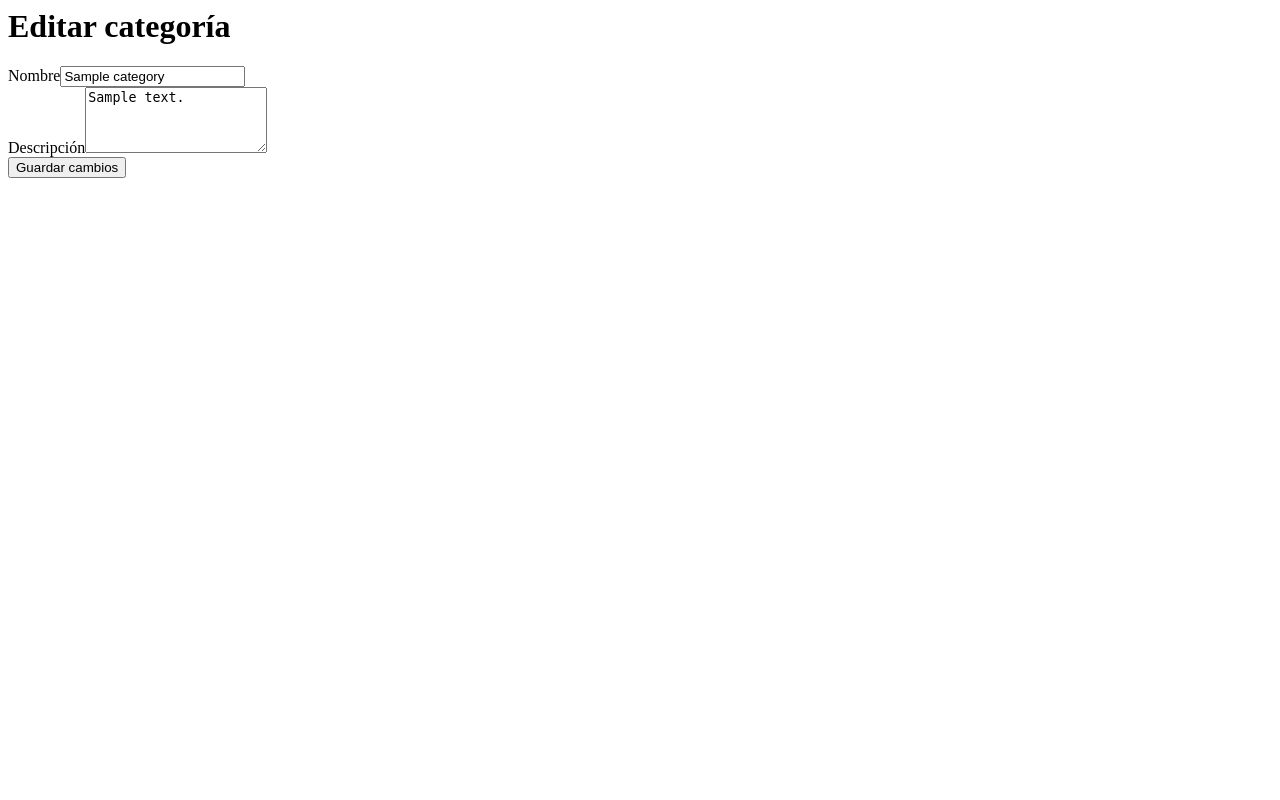
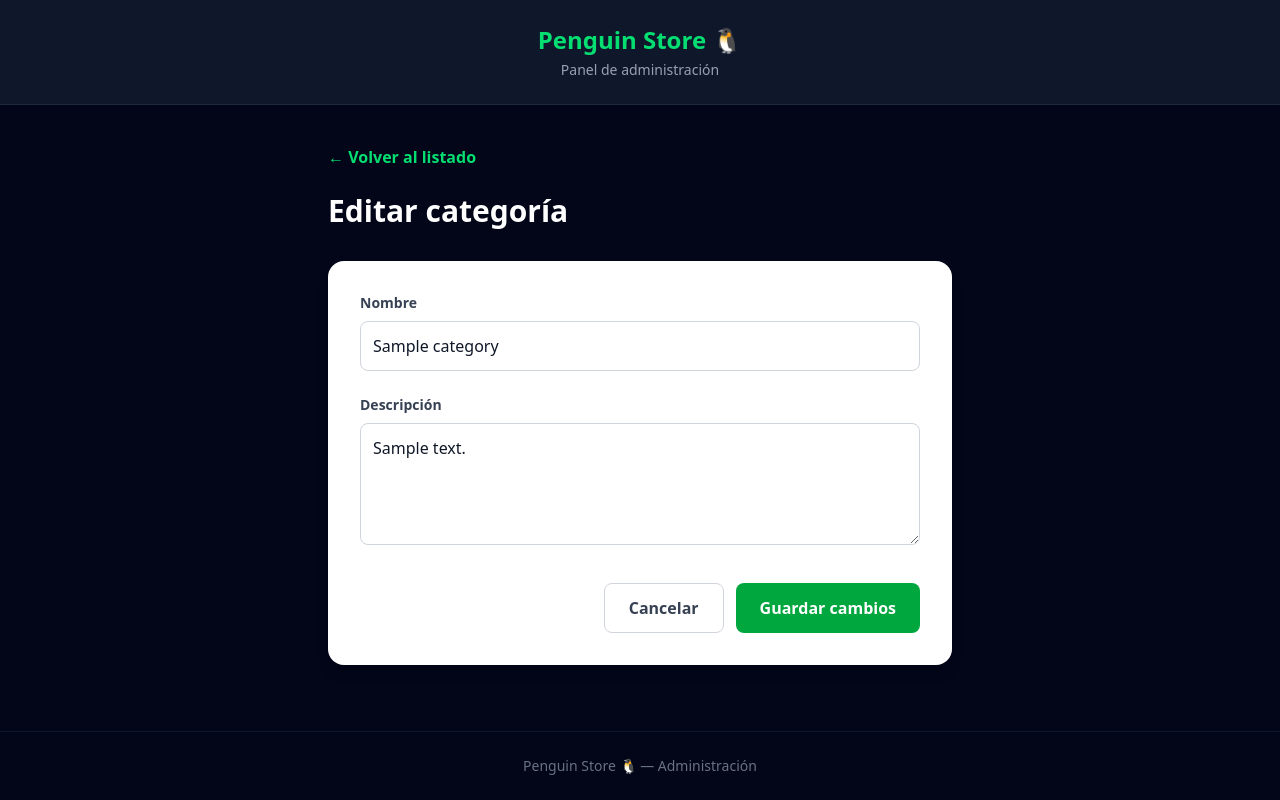
Before and after one commit to JuanCastro-H/PenguinStore-FullStack-Challenge-1-TheHatch, a Node project: template backend/src/views/admin/categories/form.pug in a window 1280 px wide. Run offline with Node 20 templates, Linux system fonts and the light colour scheme; the template is opened without the code that fills it: most values are stand-ins (such as "Sample title", 1, 10 or a date in 2020); style sheets or scripts are compiled from the project's sources.

Commit message:
feat(backend/src/views/admin/categories/form.pug): Mejorar estilo visual del formulario para crear categorias

```diff
--- a/backend/src/views/admin/categories/form.pug
+++ b/backend/src/views/admin/categories/form.pug
@@ -1,33 +1,86 @@
-h1.text-3xl.font-bold.mb-6= category ? "Editar categoría" : "Crear categoría"
+doctype html
+html(lang="es")
+    head
+        meta(charset="UTF-8")
+        meta(name="viewport" content="width=device-width, initial-scale=1.0")
+        title= title
+        link(rel="stylesheet" href="/css/styles.css")
 
-form(
-    action=category ? `/admin/categories/${category._id}/edit` : "/admin/categories"
-    method="POST"
-    class="mt-6 space-y-4"
-)
-    input(type="hidden" name="_csrf" value=csrfToken)
+    body(class="bg-slate-950 text-white min-h-screen flex flex-col")
 
-    div
-        label.block.font-bold(for="name") Nombre
-        input#name(
-            type="text"
-            name="name"
-            required
-            maxlength="50"
-            value=category ? category.name : ""
-            class="border rounded p-2 w-full"
-        )
+        //- =============================================
+        //- ENCABEZADO
+        //- =============================================
 
-    div
-        label.block.font-bold(for="description") Descripción
-        textarea#description(
-            name="description"
-            maxlength="250"
-            rows="4"
-            class="border rounded p-2 w-full"
-        )= category ? category.description : ""
+        header(class="bg-slate-900 border-b border-slate-800 p-6 text-center")
 
-    button(
-        type="submit"
-        class="bg-blue-600 text-white px-4 py-2 rounded"
-    )= category ? "Guardar cambios" : "Crear categoría"
+            p(class="text-2xl font-bold text-green-400")
+                | Penguin Store 🐧
+
+            p(class="text-gray-400 text-sm mt-1")
+                | Panel de administración
+
+        //- =============================================
+        //- CONTENIDO PRINCIPAL
+        //- =============================================
+
+        main(class="flex-1 w-full max-w-2xl mx-auto px-6 py-10")
+
+            a(
+                href="/admin/categories"
+                class="inline-flex items-center gap-2 text-green-400 hover:text-green-300 font-semibold rounded-md focus:outline-hidden focus-visible:ring-2 focus-visible:ring-green-400 transition-colors"
+            ) ← Volver al listado
+
+            h1(class="text-3xl font-bold mt-6 mb-8")= category ? "Editar categoría" : "Crear categoría"
+
+            //- =============================================
+            //- FORMULARIO DE CATEGORÍA
+            //- =============================================
+
+            div(class="bg-white text-gray-900 rounded-2xl shadow-lg p-8")
+
+                form(
+                    action=category ? `/admin/categories/${category._id}/edit` : "/admin/categories"
+                    method="POST"
+                    class="space-y-6"
+                )
+                    input(type="hidden" name="_csrf" value=csrfToken)
+
+                    div
+                        label(for="name" class="block text-sm font-semibold text-gray-700") Nombre
+                        input#name(
+                            type="text"
+                            name="name"
+                            required
+                            maxlength="50"
+                            value=category ? category.name : ""
+                            class="w-full mt-2 p-3 border border-gray-300 rounded-lg focus:outline-hidden focus:border-green-600 focus:ring-2 focus:ring-green-200"
+                        )
+
+                    div
+                        label(for="description" class="block text-sm font-semibold text-gray-700") Descripción
+                        textarea#description(
+                            name="description"
+                            maxlength="250"
+                            rows="4"
+                            class="w-full mt-2 p-3 border border-gray-300 rounded-lg focus:outline-hidden focus:border-green-600 focus:ring-2 focus:ring-green-200"
+                        )= category ? category.description : ""
+
+                    div(class="flex flex-col-reverse gap-3 sm:flex-row sm:justify-end pt-2")
+
+                        a(
+                            href="/admin/categories"
+                            class="text-center border border-gray-300 text-gray-700 hover:bg-gray-100 font-semibold py-3 px-6 rounded-lg transition-colors"
+                        ) Cancelar
+
+                        button(
+                            type="submit"
+                            class="bg-green-600 hover:bg-green-700 focus:outline-hidden focus-visible:ring-4 focus-visible:ring-green-300 text-white font-bold py-3 px-6 rounded-lg transition-colors"
+                        )= category ? "Guardar cambios" : "Crear categoría"
+
+        //- =============================================
+        //- PIE DE PÁGINA
+        //- =============================================
+
+        footer(class="border-t border-slate-900 text-center text-gray-500 text-sm p-6")
+            | Penguin Store 🐧 — Administración
```
